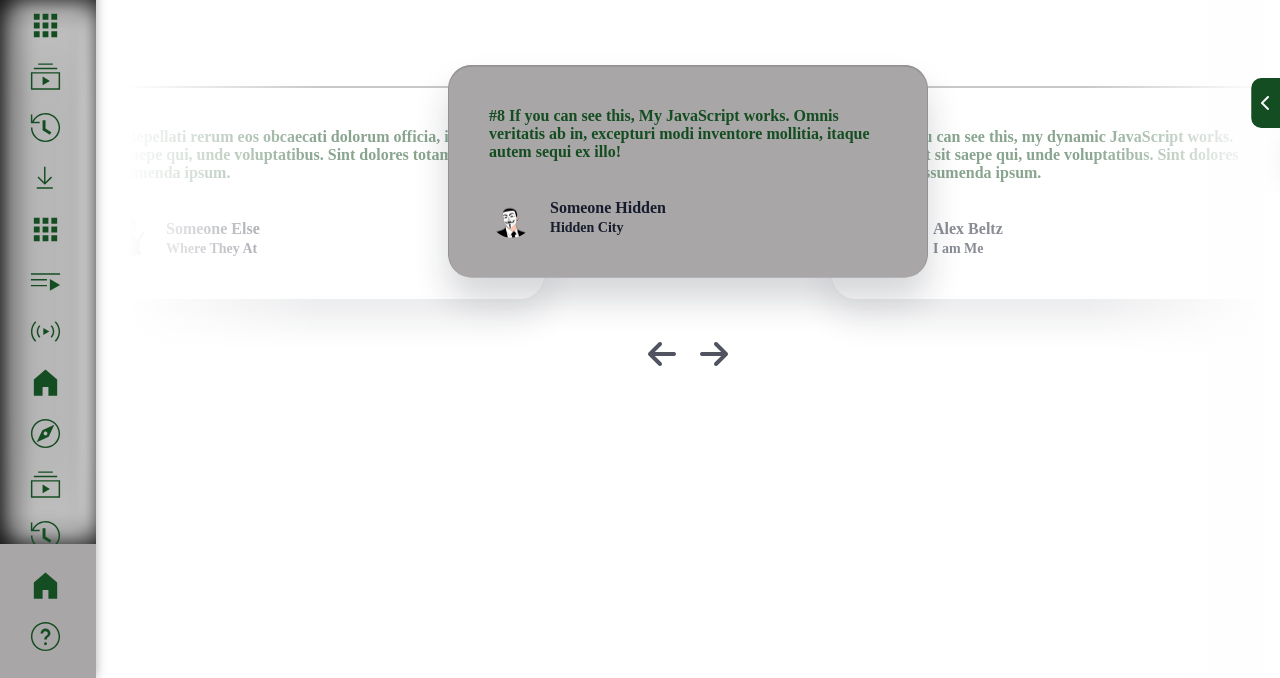
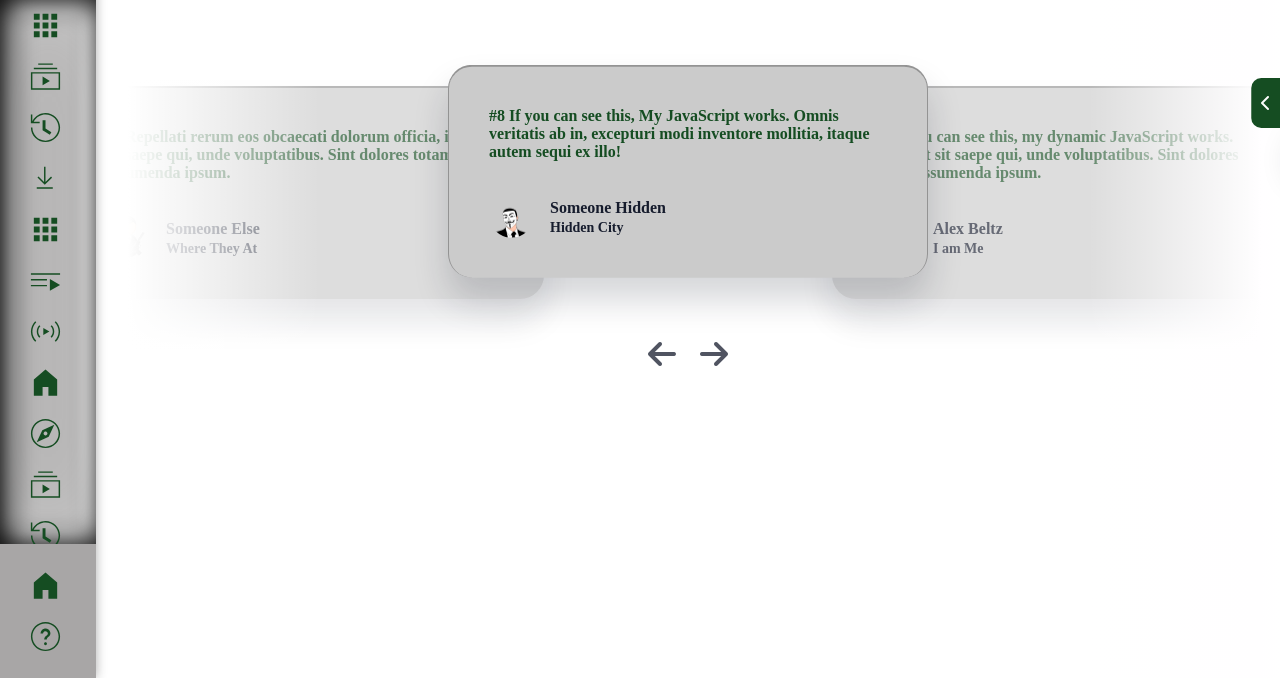
Before and after one commit to Alex-Beltz/myWebsite, a plain HTML site: page index.html in a window 1280 px wide. Shown: the part 122-800 px from the top of the page. Drawn offline with Linux system fonts and the light colour scheme.

Commit message:
fixed review cont

```diff
--- a/css/styles.css
+++ b/css/styles.css
@@ -300,19 +300,19 @@ Section.reviews {
 }
 .review-item.previous,
 .review-item.next {
-  opacity: 0.5;
+  opacity: 0.65;
   transition: all 0.3s ease-in-out;
   z-index: 101;
 }
 .review-item.previous {
   transform: translateX(-80%);
   border-left: 1px solid rgb(147, 147, 147);
-  background: var(--review-item-background-leftSide-gradient);
+  background: var(--bg-panel);
 }
 .review-item.next {
   transform: translateX(80%);
   border-right: 1px solid rgb(147, 147, 147);
-  background: var(--review-item-background-rightSide-gradient);
+  background: var(--bg-panel);
 }
 
 .review-item .review-text {
--- a/css/themes.css
+++ b/css/themes.css
@@ -1,6 +1,6 @@
 :root {
   --bg: #fff;
-  --bg-panel: #a8a6a6;
+  --bg-panel: #cbcbcb;
   --color-headings: #161c2d;
   --color-text-opacity: rgba(22, 28, 45, 0.7);
   --color-text: #161c2d;
@@ -41,7 +41,7 @@
 
 [data-theme="dark"] {
   --bg: #171a23;
-  --bg-panel: #a8a6a6;
+  --bg-panel: #cbcbcb;
   --color-headings: #fff;
   --color-text-opacity: rgba(255, 255, 255, 0.7);
   --color-text: #fff;
```
